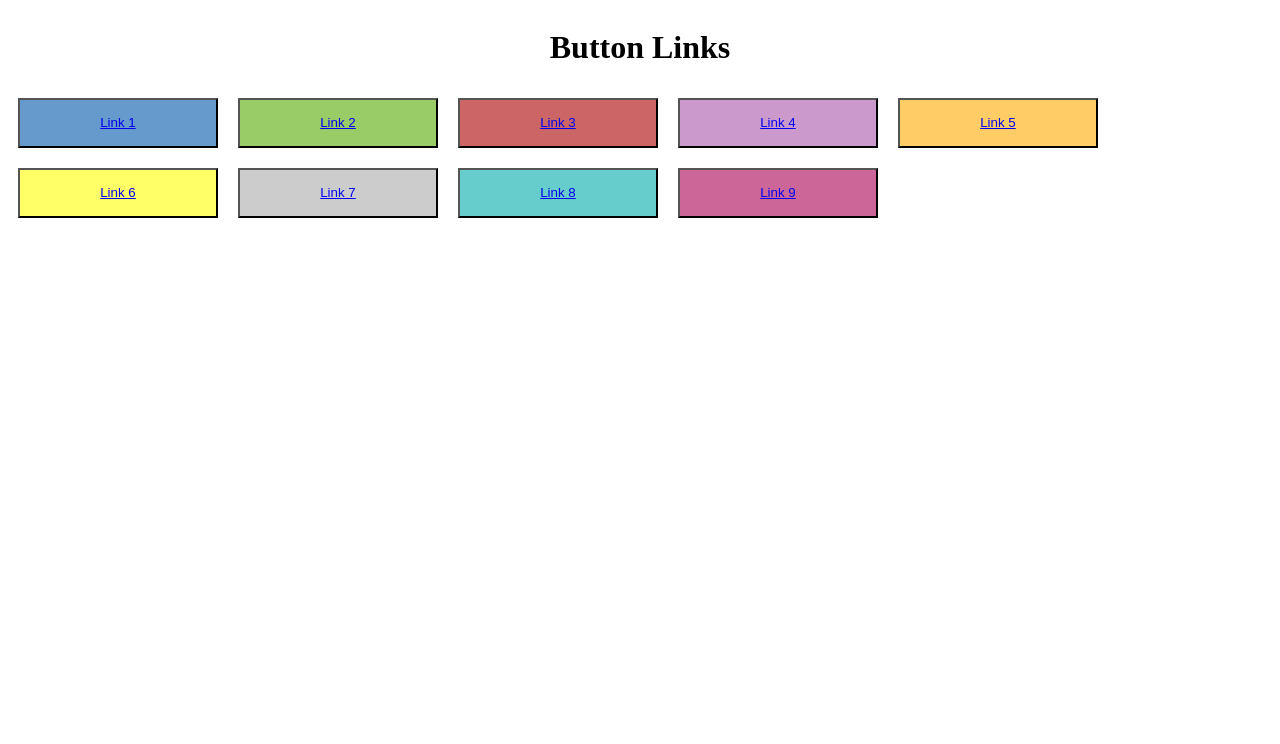
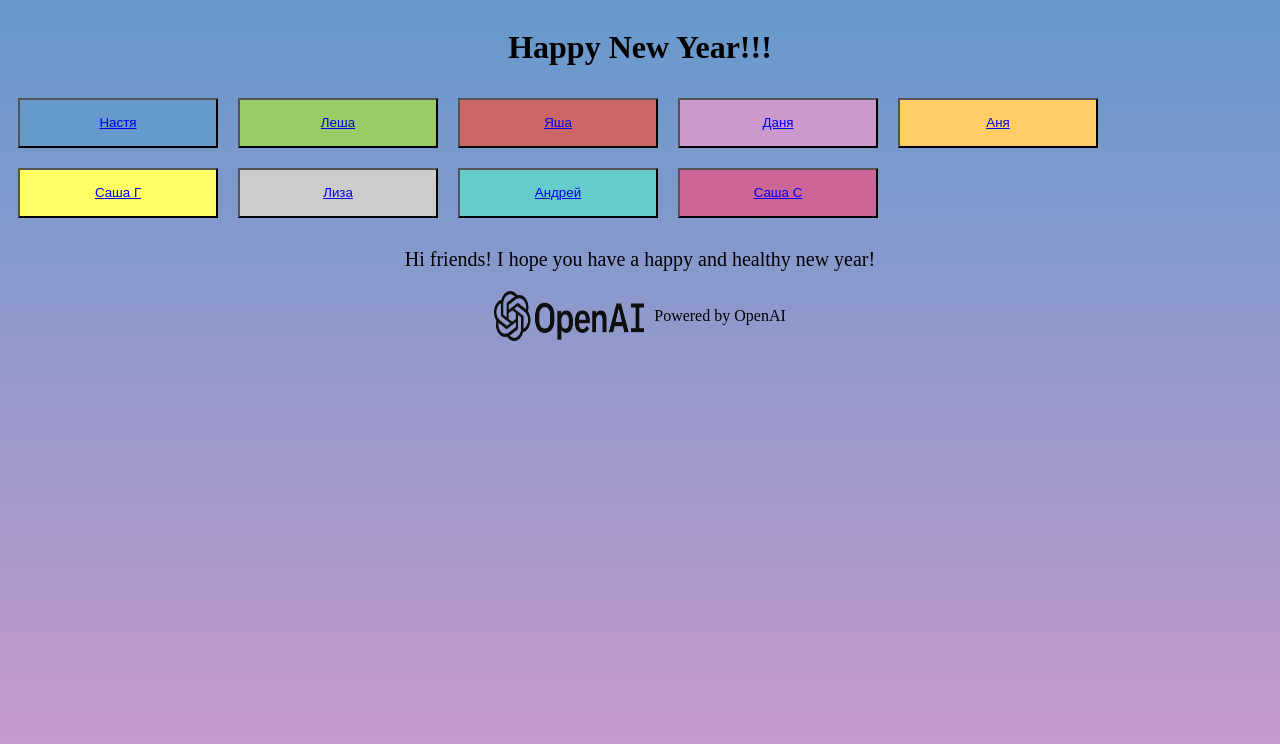
Before and after one commit to smvlx/newyear, a plain HTML site: page index.html in a window 1280 px wide. Drawn offline with Linux system fonts and the light colour scheme.

Commit message:
Add files via upload

```diff
--- a/index.html
+++ b/index.html
@@ -1,13 +1,14 @@
 <html>
 
 <head>
-    <title>Button Links</title>
+    <title>Happy New Year!!!</title>
     <meta name="viewport" content="width=device-width, initial-scale=1">
     <style>
         body {
             display: flex;
             flex-direction: column;
             align-items: center;
+            background: linear-gradient(to bottom, #6699CC, #CC99CC);
         }
 
         .buttons {
@@ -27,21 +28,45 @@
                 width: 100%;
             }
         }
+
+        .message {
+            margin-top: 20px;
+            font-size: 20px;
+        }
+
+        .footer {
+            margin-top: 20px;
+            display: flex;
+            justify-content: center;
+            align-items: center;
+        }
+
+        .footer img {
+            width: 50px;
+            height: 50px;
+            margin-right: 10px;
+        }
     </style>
 </head>
 
 <body>
-    <h1>Button Links</h1>
+    <h1>Happy New Year!!!</h1>
     <div class="buttons">
-        <button style="background-color: #6699CC"><a href="https://www.example.com/link1">Link 1</a></button>
-        <button style="background-color: #99CC66"><a href="https://www.example.com/link2">Link 2</a></button>
-        <button style="background-color: #CC6666"><a href="https://www.example.com/link3">Link 3</a></button>
-        <button style="background-color: #CC99CC"><a href="https://www.example.com/link4">Link 4</a></button>
-        <button style="background-color: #FFCC66"><a href="https://www.example.com/link5">Link 5</a></button>
-        <button style="background-color: #FFFF66"><a href="https://www.example.com/link6">Link 6</a></button>
-        <button style="background-color: #CCCCCC"><a href="https://www.example.com/link7">Link 7</a></button>
-        <button style="background-color: #66CCCC"><a href="https://www.example.com/link8">Link 8</a></button>
-        <button style="background-color: #CC6699"><a href="https://www.example.com/link9">Link 9</a></button>
+        <button style="background-color: #6699CC"><a href="http://POAP.xyz/claim/rsmoqt">Настя</a></button>
+        <button style="background-color: #99CC66"><a href="http://POAP.xyz/claim/2v8qew">Леша</a></button>
+        <button style="background-color: #CC6666"><a href="http://POAP.xyz/claim/2wycix">Яша</a></button>
+        <button style="background-color: #CC99CC"><a href="http://POAP.xyz/claim/si9667">Даня</a></button>
+        <button style="background-color: #FFCC66"><a href="http://POAP.xyz/claim/3uluv0">Аня</a></button>
+        <button style="background-color: #FFFF66"><a href="http://POAP.xyz/claim/s90ng7">Саша Г</a></button>
+        <button style="background-color: #CCCCCC"><a href="http://POAP.xyz/claim/j70r75">Лиза</a></ button>
+        <button style="background-color: #66CCCC"><a href="http://POAP.xyz/claim/wftbnb">Андрей</a></button>
+        <button style="background-color: #CC6699"><a href="http://POAP.xyz/claim/ry2esx">Саша С</a></button>
+    </div>
+    <div class="message">
+        Hi friends! I hope you have a happy and healthy new year!
+    </div>
+    <div class="footer">
+        <img src="./OpenAI_Logo.png" alt="OpenAI_Logo" style="width: 150px"> Powered by OpenAI
     </div>
 </body>
 
```
